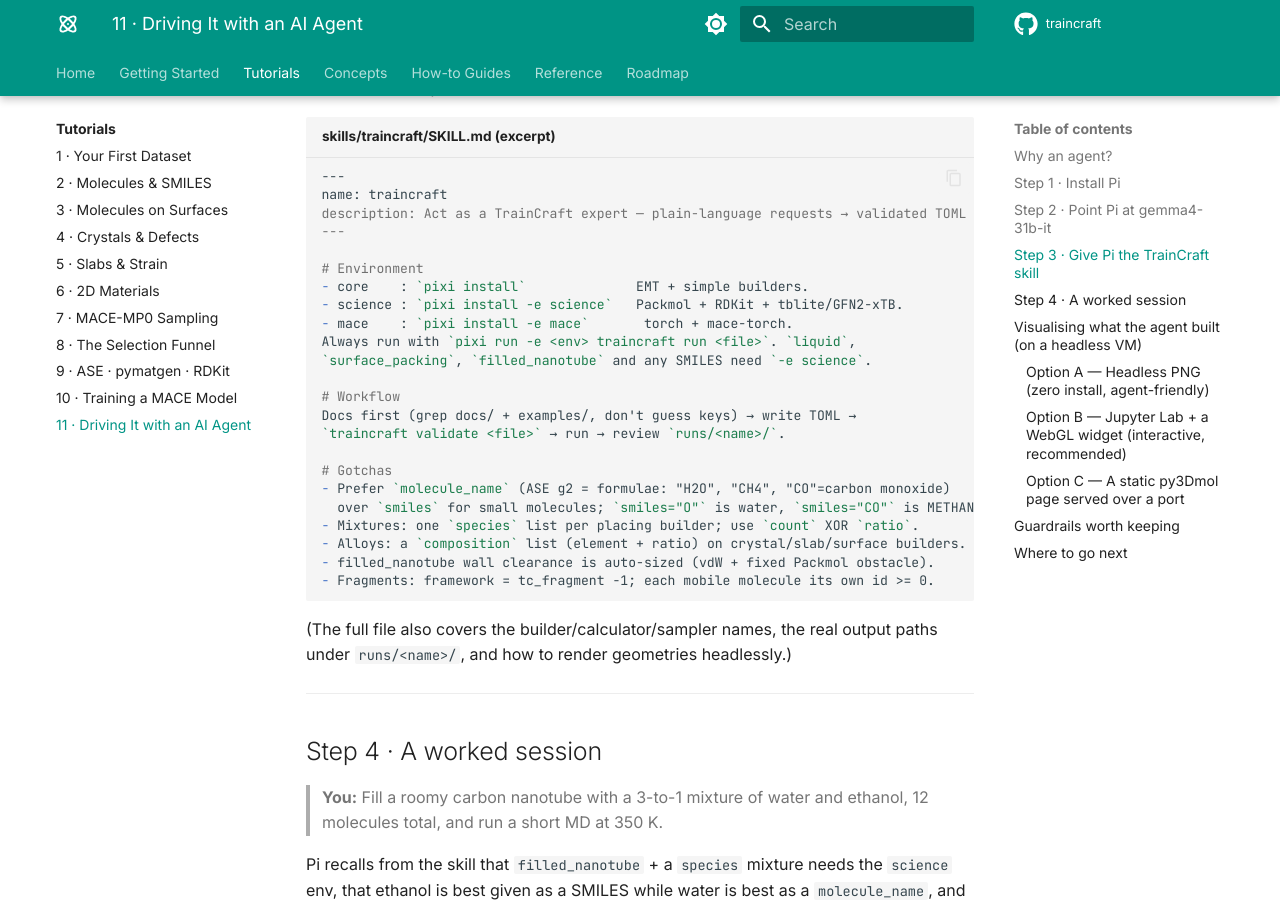
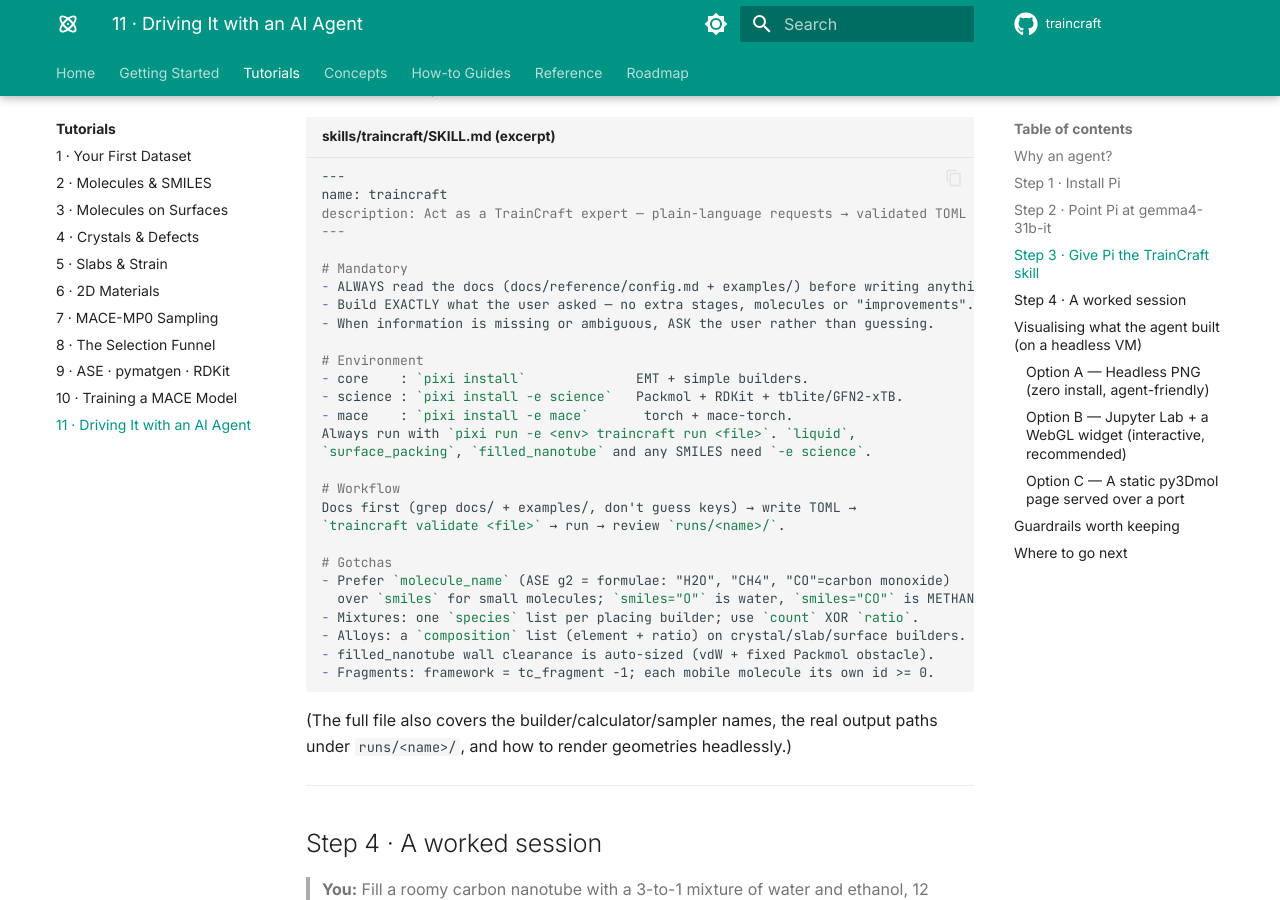
Before and after one commit to basillicus/traincraft, an MkDocs documentation site: the page built from docs/tutorials/11-ai-agent.md, in a window 1280 px wide and 900 px high, scrolled down 2554 px. Built offline with MkDocs 1.6.1 and Material for MkDocs 9.7.7, drawn with Linux system fonts in a browser that asks for light colours; comment, search, counter and statistics services are not loaded.

Commit message:
docs(skill): make 'read the docs first', 'build exactly what's asked', and 'ask when in doubt' mandatory rules
Co-Authored-By: Claude Opus 4.8 <noreply@anthropic.com>

```diff
--- a/docs/tutorials/11-ai-agent.md
+++ b/docs/tutorials/11-ai-agent.md
@@ -152,6 +152,11 @@ A trimmed excerpt of what it teaches Pi:
 name: traincraft
 description: Act as a TrainCraft expert — plain-language requests → validated TOML → run.
 ---
+
+# Mandatory
+- ALWAYS read the docs (docs/reference/config.md + examples/) before writing anything.
+- Build EXACTLY what the user asked — no extra stages, molecules or "improvements".
+- When information is missing or ambiguous, ASK the user rather than guessing.
 
 # Environment
 - core    : `pixi install`              EMT + simple builders.
```
Also changed, not shown: skills/traincraft/SKILL.md (+17 -0 lines).
